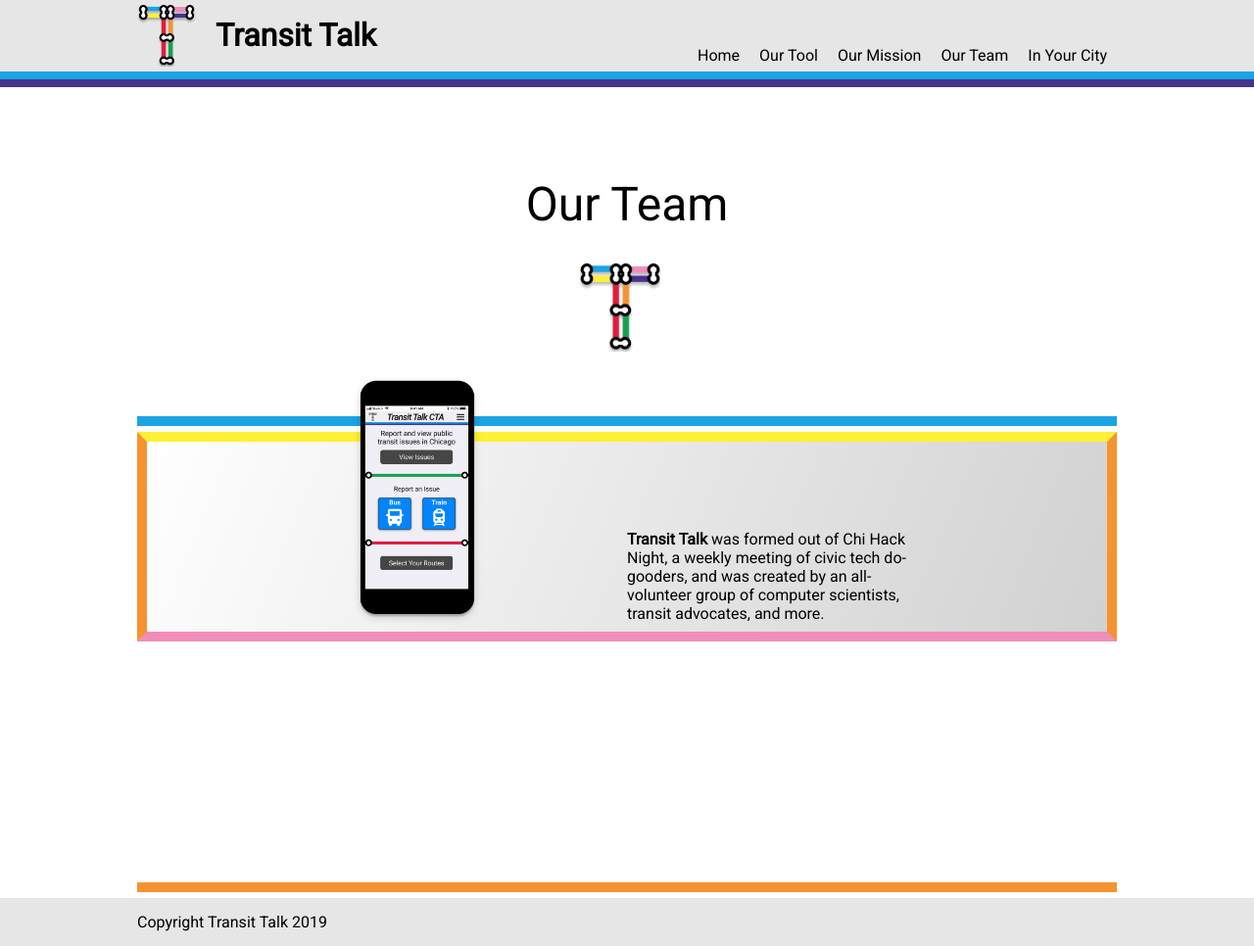
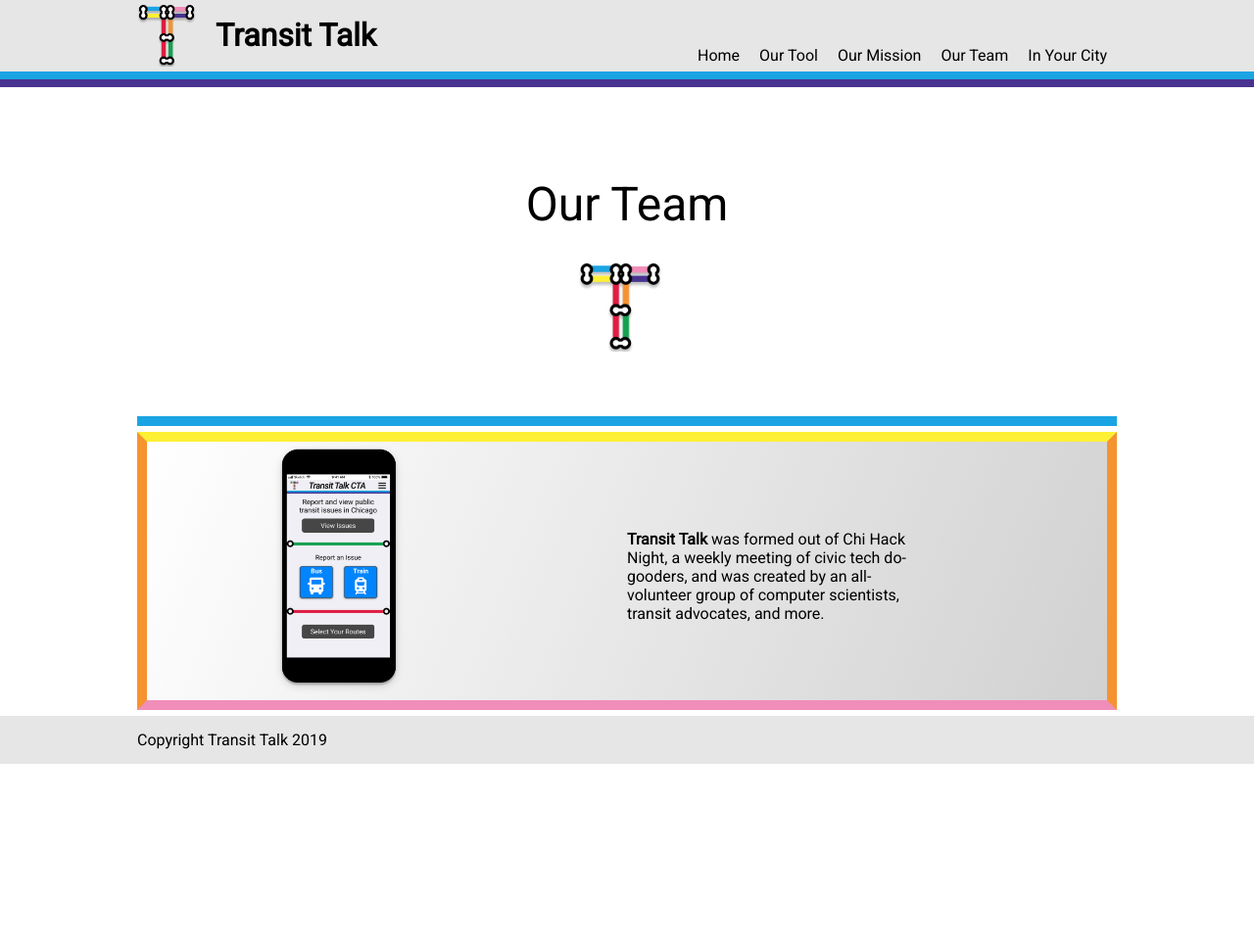
Before and after one commit to TransitTalk/CaravanTransit.github.io, a Jekyll site: the page built from team.html, in a window 1280 px wide. Shown: the whole page at 98% size. Built offline with Jekyll 4.4.1, drawn with Linux system fonts in a browser that asks for light colours; after the commit the page ends 900 px from its top, so only the background shows below that.

Commit message:
done with team

```diff
--- a/team.html
+++ b/team.html
@@ -11,12 +11,10 @@
 </div>
 <div class="section-1 bkgd-1">
   <div class="h1-left">
-    <img src="/assets/images/tool-screen-1.png" style="    margin: -70px -160px 0px 0px;height: 260px;">
+    <img src="/assets/images/tool-screen-1.png" style="height: 260px;">
   </div>
   <div class="tool-p-right">
     <p><b>Transit Talk</b> was formed out of Chi Hack Night, a weekly meeting of civic tech do-gooders, and was created by an all-volunteer group of computer scientists, transit advocates, and more.
     </p>
   </div>
 </div>
-
-<div class="section-2">
```
